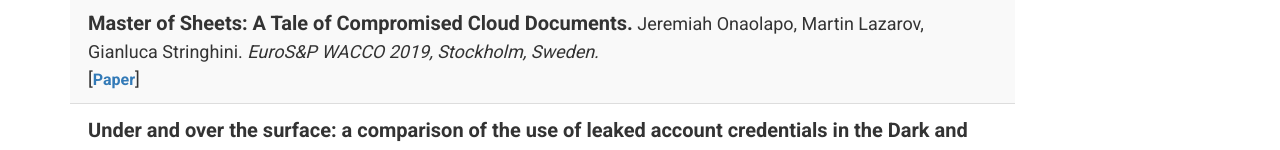
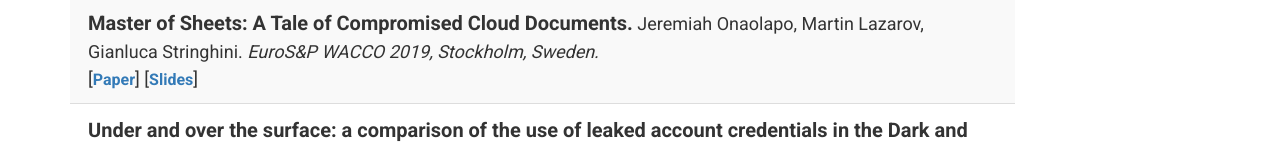
Before and after one commit to jonaolapo/jonaolapo.github.io, a plain HTML site: page publications.html in a window 1280 px wide. Shown: the part 147-297 px from the top of the page. Drawn offline with nearby package versions, Linux system fonts and the light colour scheme; a web font is replaced by a local one.

Commit message:
added link to WACCO slides

```diff
--- a/publications.html
+++ b/publications.html
@@ -40,6 +40,7 @@
 												<span class="paper-title">Master of Sheets: A Tale of Compromised Cloud Documents.</span> Jeremiah Onaolapo, Martin Lazarov, Gianluca Stringhini. <span class="paper-venue">EuroS&P WACCO 2019, Stockholm, Sweden.</span>
 												 <br />
 												 [<a class="paper-link" href="papers/wacco19sheetshoney.pdf">Paper</a>]
+												 [<a class="paper-link" href="https://www.slideshare.net/jonaolapo/master-of-sheets-a-tale-of-compromised-cloud-documents" alt="slides">Slides</a>]
 											 </p>
 										</td>
 									</tr>
```
